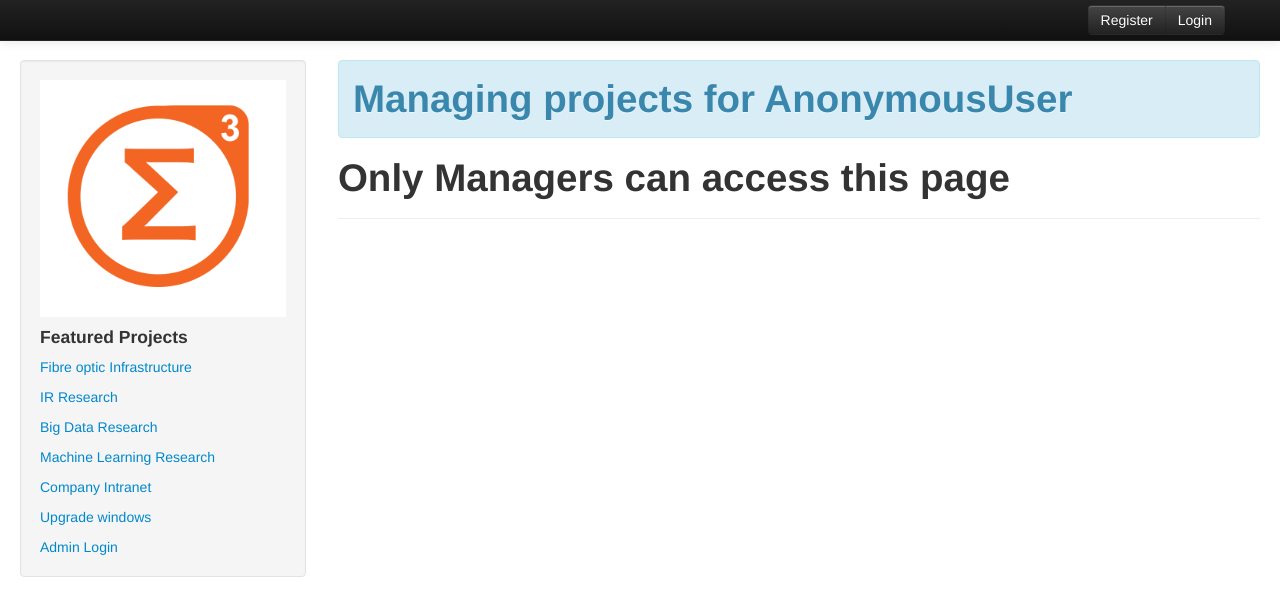
After one commit to Cydus/MatchingSystem, a Django app: page /pm-projects/ in a window 1280 px wide. The commit adds this page. Shown: the top 616 px of the page. Run offline with Django 3.2, Linux system fonts and the light colour scheme; data comes from the database, SQL or seed files in the repository; parts of the project's set-up code (start-up, migrations or seed data) failed here and were passed over.

Commit message:
many things working

```diff
--- a/matching_system_project/matching_system_project/models.py
+++ b/matching_system_project/matching_system_project/models.py
@@ -3,7 +3,7 @@ from django.contrib.auth.models import User
 
 
 class Project(models.Model):
-    fk_CreatedBy = models.ForeignKey(User, null=True, blank=True, editable=False)
+    fk_CreatedBy = models.ForeignKey(User, null=False, blank=False, editable=True, auto_created=User)
     projectName = models.CharField(max_length=128, unique=True)
     description = models.TextField(max_length=999)
     created = models.DateField(auto_now_add=True)
--- a/matching_system_project/matching_system_project/templates/matching_system_project/base.html
+++ b/matching_system_project/matching_system_project/templates/matching_system_project/base.html
@@ -33,21 +33,22 @@
             <div class="nav-collapse collapse">
               <div class="nav pull-right">
                 {% if user.is_authenticated and user.is_staff == 1 %}
-                  <span class="navbar-text">Hello, {{ user.username }}</span>
+                  <span class="btn btn-inverse disabled">Hello, {{ user.username }}</span>
                   <a class="btn btn-inverse"href="/logout/">Logout</a>
-                  <div class="span6 text-left">
+                  <div class="span8 text-left">
                   <div class="btn-group">
                   <a class="btn btn-inverse" href="/">Projects</a>
                   <a class="btn btn-inverse" href="/projects/add_project">Add Project</a>
                   <a class="btn btn-inverse" href="/projects/add_position/">Add Position</a>
                     </div>
                   <a class="btn btn-inverse" href="/applist/">Manage Applications</a>
+                  <a class="btn btn-inverse" href="/pm-projects/">My Projects</a>
                   </div>
                 {% elif user.is_authenticated %}
-                  <a class="btn btn-inverse" href="/">Welcome {{user.username }} </a>
+                  <a class="btn btn-inverse disabled" href="/">Welcome, {{user.username }} </a>
                   <a class="btn btn-inverse" href="/">Projects</a>
                   <a class="btn btn-inverse" href="/history/">My Applications</a>
-                  <a class="btn btn-inverse" href="/logout/">Logout</a><br />
+                  <a class="btn btn-inverse" href="/logout/">Logout</a>
                 {% else %}
                   <div class="btn-group">
                   <a class="btn btn-inverse" href="/register/">Register</a>
@@ -87,5 +88,10 @@
         </div>
       </div>
     </div>
+
+
+    {#  live reload, realtime browser preview  #}
+    <script>document.write('<script src="http://' + (location.host || 'localhost').split(':')[0] + ':35729/livereload.js?snipver=1"></' + 'script>')</script>
+
     </body>
 </html>
--- /dev/null
+++ b/matching_system_project/matching_system_project/templates/matching_system_project/pm-projects.html
@@ -0,0 +1,68 @@
+{% extends 'matching_system_project/base.html' %}
+
+    {% load static %}
+    {% block title %}   {% endblock %}
+   {% block body_block %}
+
+      <div class="alert alert-info ">
+        <h1>Managing projects for {{ user }}</h1>
+      </div>
+
+        {% if user.is_staff == 1%}
+        {% else %}
+        <h1>Only Managers can access this page</h1>
+        {% endif %}
+
+        {% if projects %}
+          <hr>
+          {% for project in projects %}
+
+             {% if project.fk_CreatedBy == user %}
+               <h4><a href="/projects/{{ project.url }}"> {{ project.projectName }} </a></h4>
+
+
+               {% for position in positions %}
+
+                 {% if position.projectID == project %}
+                   <p><b>{{ position.title }}</b></p>
+
+                 {% endif %}
+               {% endfor %}
+
+
+<hr>
+                  {% endif %}
+                {% endfor %}
+             {% endif%}
+{#          {% endfor %}#}
+{#        {% endif %}#}
+
+
+
+
+
+      <input type="hidden" name="app_id" value="{{ application.id }}"/>
+
+      <script type="text/javascript">
+
+        $("a.accept").click(function(){
+
+          $(this).after('<div class="btn btn-success" style="width: 100px;">Accepted</div>')
+          $(this).remove();
+
+          var curr_elem = $(this) ;
+          $.get($(this).attr('href'), function(data){
+            var my_div = $(curr_elem).parent().find("b");
+            my_div.text(my_div.text()*1+1);
+          });
+
+          {#                $(this).addClass("accepted");#}
+
+          return false; // prevent loading URL from href
+        });
+      </script>
+
+
+
+
+  {% endblock  %}
--- a/matching_system_project/matching_system_project/templates/matching_system_project/project.html
+++ b/matching_system_project/matching_system_project/templates/matching_system_project/project.html
@@ -15,12 +15,14 @@
 {% block body_block %}
   <div class="alert alert-info ">
     <h1>{{ projectName }}</h1>
+    <p>Managed by <b>{{ project.fk_CreatedBy.first_name }} {{ project.fk_CreatedBy.last_name }}</b></p>
     <span>{{ description }}</span></div>
 
   {% if position_list %}
+
     <div class="alert-success alert"><h2>Open Positions</h2></div>
-
-{# ###### #}
+    <hr>
+    {# ###### #}
 
         {% for position in position_list %}
           <div class="position">
--- a/matching_system_project/matching_system_project/templates/matching_system_project/register.html
+++ b/matching_system_project/matching_system_project/templates/matching_system_project/register.html
@@ -11,9 +11,9 @@
 
     <div class="container">
       {% if registered %}
-        <p>Thank you for registering.</p>
+        <p>Thank you for registering {{ user }}</p>
 
-        <p><a href="/login/">Login </a>to Matching System.</p>
+        <p>Now <a href="/">Login </a>Find some projects to apply to!</p>
       {% else %}
         <form class="form-signin span8" id="user_form" method="post"
               action="/register/"
--- a/matching_system_project/matching_system_project/urls.py
+++ b/matching_system_project/matching_system_project/urls.py
@@ -22,6 +22,7 @@ urlpatterns = patterns('',
     url(r'^restricted/', views.restricted, name='restricted'),
     url(r'^logout/$', views.user_logout, name='logout'),
     url(r'^applist/$', views.applist, name = 'applist'),
+    url(r'^pm-projects/$', views.pmprojects, name = 'pm-projects'),
     url(r'^history/$', views.history, name = 'history'),
     url(r'^apply/(?P<uid>[-\w]+)/(?P<posid>[-\w]+)/$', views.apply, name = 'apply'),
     url(r'^accept/(?P<appid>[-\w]+)/$', views.accept, name = 'accept'),
--- a/matching_system_project/matching_system_project/views.py
+++ b/matching_system_project/matching_system_project/views.py
@@ -123,6 +123,8 @@ def add_project(request):
         # this is returning an error when we add a new project so I commented it
         # form = ProjectForm(request.POST, user=request.user)
 
+
+
         form = ProjectForm(request.POST)
         if form.is_valid():
 
@@ -131,7 +133,11 @@ def add_project(request):
         else:
             print form.errors
     else:
-        form = ProjectForm()
+
+        nn = request.META.__getitem__("USER")
+        print request
+        form = ProjectForm({'fk_CreatedBy':User.objects.get(username=request.user.username)})
+
 
     return render_to_response('matching_system_project/add_project.html', {'form': form}, context)
 
@@ -200,6 +206,10 @@ def register(request):
             user.set_password((user.password))
             user.save()
             registered = True
+
+            user.backend = "django.contrib.auth.backends.ModelBackend"
+            login(request, user)
+
         else:
             print user_form.errors,
 
@@ -260,6 +270,26 @@ def applist(request):
      #'users':us_list,
                 }
     return render_to_response('matching_system_project/applist.html', context_dict, context)
+
+def pmprojects(request):
+
+    print "he applied!!!!!"
+
+    context = RequestContext(request)
+    proj_list=Project.objects.all()
+    pos_list=Position.objects.all()
+    app_list =Application.objects.all()
+    us_list=User.objects.all()
+
+
+    context_dict={
+        'projects':proj_list,
+        'positions':pos_list,
+        'applications':app_list,
+        'user':request.user,
+        #'users':us_list,
+    }
+    return render_to_response('matching_system_project/pm-projects.html', context_dict, context)
 
 def apply(request, uid, posid):
 
```
Also changed, not shown: matching_system_project/matching_system_project/forms.py (+4 -6 lines).
